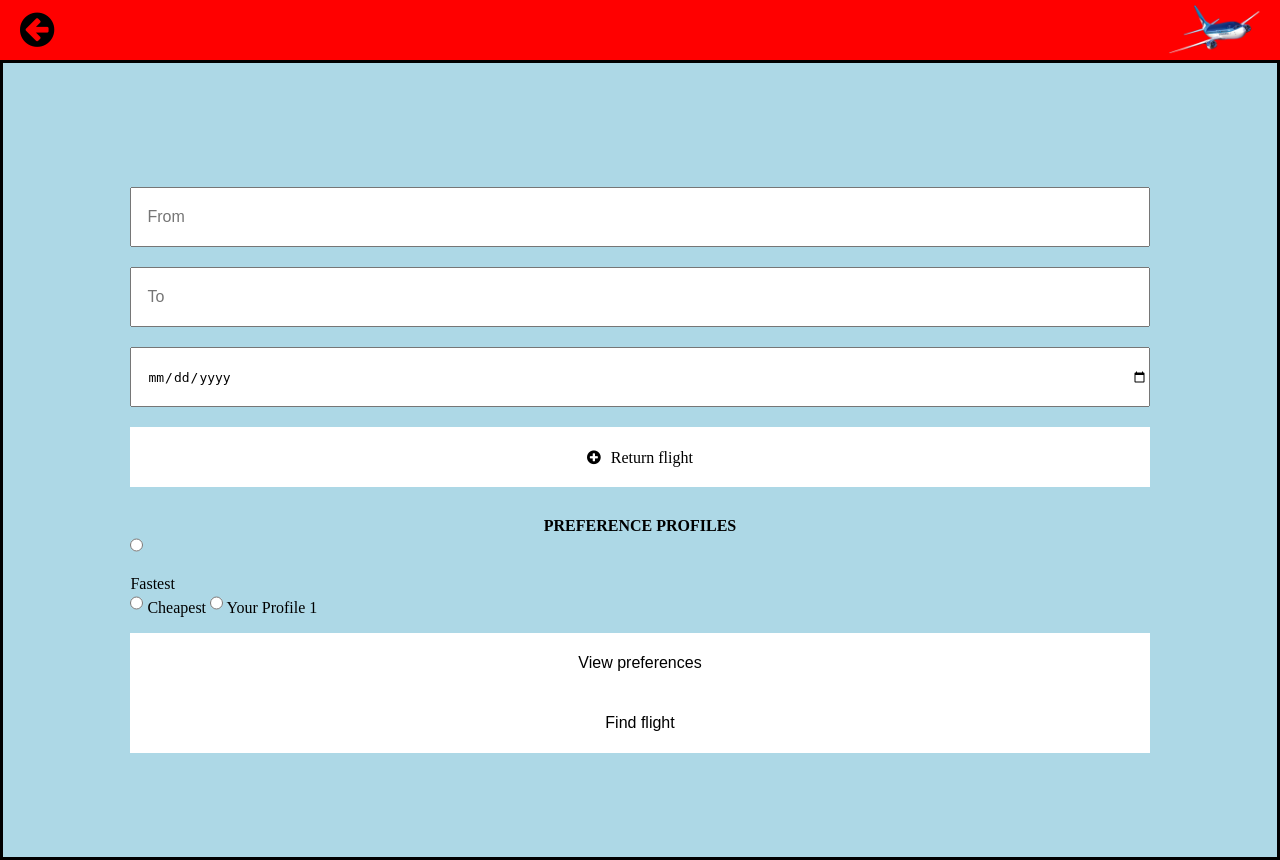
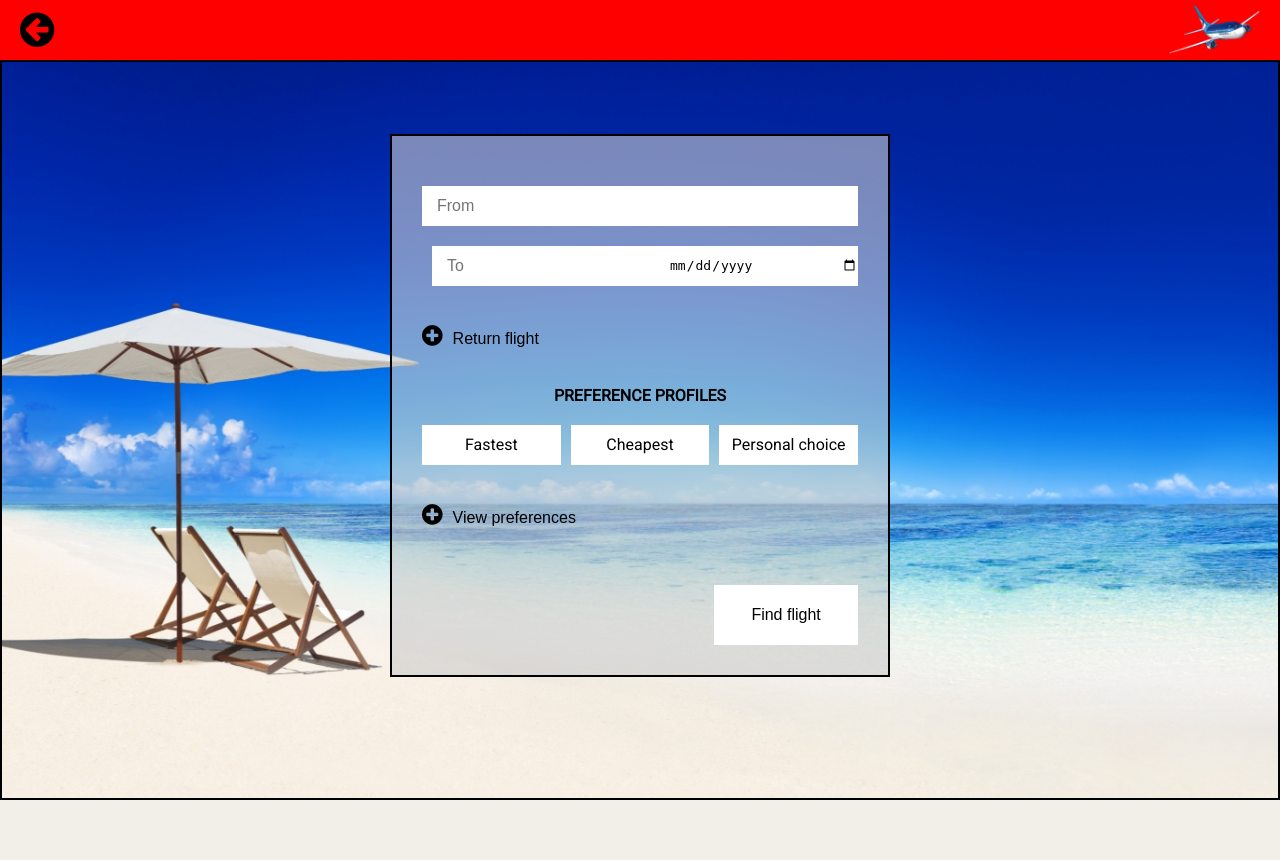
Before and after one commit to bachalarz/flight-app, a PHP site: page /search.html in a window 1280 px wide. After the commit the page ends 800 px from the top, so only its background shows below. Run offline with PHP 8.4, Linux system fonts and the light colour scheme; some libraries are stand-ins or nearby versions.

Commit message:
search page

```diff
--- a/css/main-style.css
+++ b/css/main-style.css
@@ -7,7 +7,9 @@
 
 body {
   width: 100vw;
-  height: 100vh; }
+  height: 100vh;
+  font-family: 'Roboto', sans-serif;
+  overflow-x: hidden; }
 
 header {
   display: flex;
@@ -29,7 +31,11 @@ input {
   height: 60px;
   flex-basis: 100%;
   padding-left: 15px;
-  margin-bottom: 20px; }
+  margin-bottom: 20px;
+  border: none; }
+  input:focus {
+    outline: none;
+    border: 1px solid black; }
 
 button {
   border-width: 0px;
@@ -40,6 +46,8 @@ button {
   cursor: pointer; }
   button:hover {
     cursor: pointer; }
+  button:focus {
+    outline: none; }
 
 form {
   display: flex;
@@ -49,21 +57,16 @@ form {
 h1 {
   flex-basis: 100%;
   text-align: center;
-  margin-top: 30px;
+  margin: 50px 0 30px 0;
   text-transform: uppercase; }
 
-#page-wrapper {
-  height: 100vh;
-  width: 100vw; }
-
 #main-wrapper {
-  /*height: calc(100vh - 60px);*/
   height: 100%;
+  padding-bottom: 50px;
   display: flex;
   flex-direction: column;
-  justify-content: center;
   align-items: center;
-  border: solid;
+  border: 2px solid #000000;
   background-color: lightblue;
   overflow-y: scroll; }
 
@@ -73,15 +76,89 @@ h1 {
     flex-basis: 100%;
     height: 60px;
     background: white; }
+    #search-field-wrapper button:last-child {
+      margin-top: 40px; }
 
-.fa-plus-circle:before {
+.fa-plus-circle::before {
+  margin-right: 10px; }
+
+.expand-symbol::before {
+  font: normal normal normal 14px/1 FontAwesome;
+  font-size: 1.5em;
+  content: "\f055";
   margin-right: 10px; }
 
 #radio-wrapper {
-  display: inline-block;
-  flex-direction: row; }
+  display: flex;
+  flex-direction: column;
+  flex-basis: 100%; }
+  #radio-wrapper p {
+    flex-basis: 100%;
+    height: 60px;
+    margin-bottom: 20px;
+    line-height: 60px;
+    background: white;
+    cursor: pointer;
+    text-align: center; }
+    #radio-wrapper p:hover {
+      background-color: #cccccc; }
 
 #radio-wrapper input[type="radio"] {
   height: 20px; }
 
+@media screen and (min-width: 800px) {
+  #main-wrapper {
+    background-color: steelblue;
+    height: calc(100vh - 60px);
+    justify-content: center; }
+
+  input {
+    flex-basis: 0;
+    flex-grow: 1; }
+    input:not(:first-child) {
+      margin-left: 10px; }
+
+  #search-field-wrapper button {
+    background: none;
+    text-align: left; }
+
+  #radio-wrapper {
+    flex-direction: row; }
+    #radio-wrapper p:not(:nth-child(2)) {
+      margin-left: 10px; }
+
+  #search-field-wrapper form {
+    justify-content: flex-end; }
+    #search-field-wrapper form h1 {
+      margin: 20px 0; }
+  #search-field-wrapper button:last-child {
+    background-color: #ffffff;
+    flex-basis: 33%;
+    text-align: center; } }
+@media screen and (min-width: 1200px) {
+  #search-field-wrapper {
+    max-width: 500px;
+    border: 2px solid #000000;
+    padding: 30px;
+    margin: 0;
+    background-color: rgba(203, 203, 203, 0.6); }
+
+  #main-wrapper {
+    background: url(../img/background.jpg) no-repeat center center fixed;
+    -webkit-background-size: cover;
+    -moz-background-size: cover;
+    -o-background-size: cover;
+    display: flex; }
+
+  input {
+    height: 40px;
+    flex-basis: 33%;
+    flex-grow: 1; }
+    input:not(:nth-child(2)) {
+      margin-left: 0; }
+
+  #radio-wrapper p {
+    height: 40px;
+    line-height: 40px; } }
+
 /*# sourceMappingURL=main-style.css.map */
--- a/scss/main-style.scss
+++ b/scss/main-style.scss
@@ -1,5 +1,7 @@
 $primary-color: red;
-
+$button-hover-color: #cccccc;
+$button-height: 60px;
+$button-height-screen: 40px;
 
 
 * {
@@ -13,6 +15,8 @@ $primary-color: red;
 body {
 	width: 100vw;
 	height: 100vh;
+	font-family: 'Roboto', sans-serif;
+	overflow-x: hidden;
 }
 
 header{
@@ -36,10 +40,15 @@ label {
 }
 
 input{
-	height: 60px;
+	height: $button-height;
     flex-basis: 100%;
     padding-left: 15px;
     margin-bottom: 20px;
+    border: none;
+    &:focus{
+    	outline: none;
+    	border: 1px solid black;
+    }
 }
 
 button {
@@ -51,6 +60,9 @@ button {
     cursor: pointer;
     &:hover {
     	cursor: pointer;
+    }
+    &:focus{
+    	outline: none;
     }
 }
 
@@ -65,25 +77,23 @@ form {
 h1 {
     flex-basis: 100%;
     text-align: center;
-    margin-top: 30px;
+    margin: 50px 0 30px 0;
     text-transform: uppercase;
 }
 
-#page-wrapper{
-	height: 100vh;
-	width: 100vw;
-
-}
+// #page-wrapper{
+// 	height: 100vh;
+// 	width: 100vw;
+// }
 
 
 #main-wrapper {
-	/*height: calc(100vh - 60px);*/
 	height: 100%;
+	padding-bottom: 50px;
 	display: flex;
 	flex-direction: column;
-	justify-content: center;
 	align-items: center;
-	border: solid;
+	border: 2px solid #000000;
 	background-color: lightblue;
 	overflow-y: scroll;
 }
@@ -92,19 +102,131 @@ h1 {
 	width: 80%;
 	button{
 		flex-basis: 100%;
-    	height: 60px;
+    	height: $button-height;
     	background: white;
+    	&:last-child {
+    		margin-top: 40px;
+    	}
 	}
 }
 
-.fa-plus-circle:before {
+.fa-plus-circle::before {
     margin-right: 10px;
 }
 
+.expand-symbol::before {
+	font: normal normal normal 14px/1 FontAwesome;
+	font-size: 1.5em;
+	content: "\f055";
+	margin-right: 10px;
+}
+
 #radio-wrapper{
-	display: inline-block;
-    flex-direction: row;
+	display: flex;
+    flex-direction: column;
+    flex-basis: 100%;
+    p {
+    	flex-basis: 100%;
+    	height: $button-height;
+    	margin-bottom: 20px;
+    	line-height: $button-height;
+    	background: white;
+    	cursor: pointer;
+    	text-align: center;
+    	&:hover {
+    		background-color: $button-hover-color;
+    	}
+    }
 }
 #radio-wrapper input[type="radio"]{
 	height: 20px;
 }
+
+@media screen and ( min-width: 800px ) {
+
+
+	#main-wrapper{
+		background-color: steelblue;
+		height: calc(100vh - 60px);
+		justify-content: center;
+	}
+
+	input{
+	    flex-basis: 0;
+	    flex-grow: 1;
+	    &:not(:first-child) {
+    		margin-left: 10px;
+    	}
+	}
+
+	#search-field-wrapper button {
+    	background: none;
+    	text-align: left;
+
+	}
+
+	#radio-wrapper {
+	    flex-direction: row;
+	    p{
+	    	&:not(:nth-child(2)){
+	    		margin-left: 10px;
+	    	}
+	    }
+
+	}
+
+	#search-field-wrapper {
+		form {
+	    	justify-content: flex-end;
+	    	h1{
+	    		margin: 20px 0;
+	    	}
+		}
+		button{
+
+	    	&:last-child {
+	    		background-color: #ffffff;
+	    		flex-basis: 33%;
+	    		text-align: center;
+	    	}
+		}
+	}
+
+}
+
+@media screen and ( min-width: 1200px ) {
+	#search-field-wrapper {
+		max-width: 500px;
+		border: 2px solid #000000;
+		padding: 30px;
+		margin: 0;
+		background-color: rgba(203, 203, 203, .6);
+	}
+
+	#main-wrapper{
+	background: url(../img/background.jpg) no-repeat center center fixed;
+	-webkit-background-size: cover;
+	-moz-background-size: cover;
+	-o-background-size: cover;
+	display: flex;
+	}
+	input {
+		height: $button-height-screen;
+   		flex-basis: 33%;
+    	flex-grow: 1;
+    	&:not(:nth-child(2)){
+    		margin-left: 0;
+    	}
+	}
+	#radio-wrapper {
+	    p{
+	    	height: $button-height-screen;
+	    	line-height: $button-height-screen;
+    	}
+
+	}
+
+
+
+
+}
--- a/search.html
+++ b/search.html
@@ -5,11 +5,12 @@
 	<link rel="stylesheet" type="text/css" href="css/main-style.css">
 	<meta name="viewport" content="width=device-width, initial-scale=1.0">
 	<link rel="stylesheet" href="https://maxcdn.bootstrapcdn.com/font-awesome/4.4.0/css/font-awesome.min.css">
+	<link href="https://fonts.googleapis.com/css?family=Roboto" rel="stylesheet">
 </head>
 <body>
 
-
-	<div id="page-wrapper">
+<!--
+	<div id="#page-wrapper"> -->
 
 
 		<header>
@@ -21,27 +22,29 @@
 
 			<div id="search-field-wrapper">
 				<form>
-					<label for="search-from">From</label>
+
 					<input type="text" id="search-from" placeholder="From">
-					<label for="search-to">To</label>
 					<input type="text" id="search-to" placeholder="To">
-					<label for="search-date">Date</label>
 					<input type="date" id="search-date" placeholder="Date">
 
-					<button class="fa fa-plus-circle">Return flight</button>
+					<button class="expand-symbol">Return flight</button>
 
 					<h1>Preference profiles</h1>
 
 					<div id="radio-wrapper">
 
-						<input type="radio" id="radio-fastest" name="gender" value="male">
-						<p>Fastest</p>
+						<input hidden="true" type="radio" id="radio-fastest" value="fastest">
+						<p data-radio="fastest">Fastest</p>
 
-						<input type="radio" name="gender" value="female"> Cheapest
-						<input type="radio" name="gender" value="other"> Your Profile 1
+						<input hidden="true" type="radio" id="radio-cheapest" value="cheapest">
+						<p data-radio="cheapest">Cheapest</p>
+
+						<input hidden="true" type="radio" id="radio-personal-choice" value="personal-choice">
+						<p data-radio="personal-choice">Personal choice</p>
+
 					</div>
 
-					<button>View preferences</button>
+					<button class="expand-symbol">View preferences</button>
 
 					<button type="submit">Find flight</button>
 
@@ -55,7 +58,7 @@
 			</div> <!-- #search-field-wrapper -->
 		</div> <!-- #main-wrapper -->
 
-	</div> <!-- #page-wrapper -->
+	<!-- </div>  --><!-- #page-wrapper -->
 
 
 
```
Also changed, not shown: img/background.jpg (added), 1 other file.
